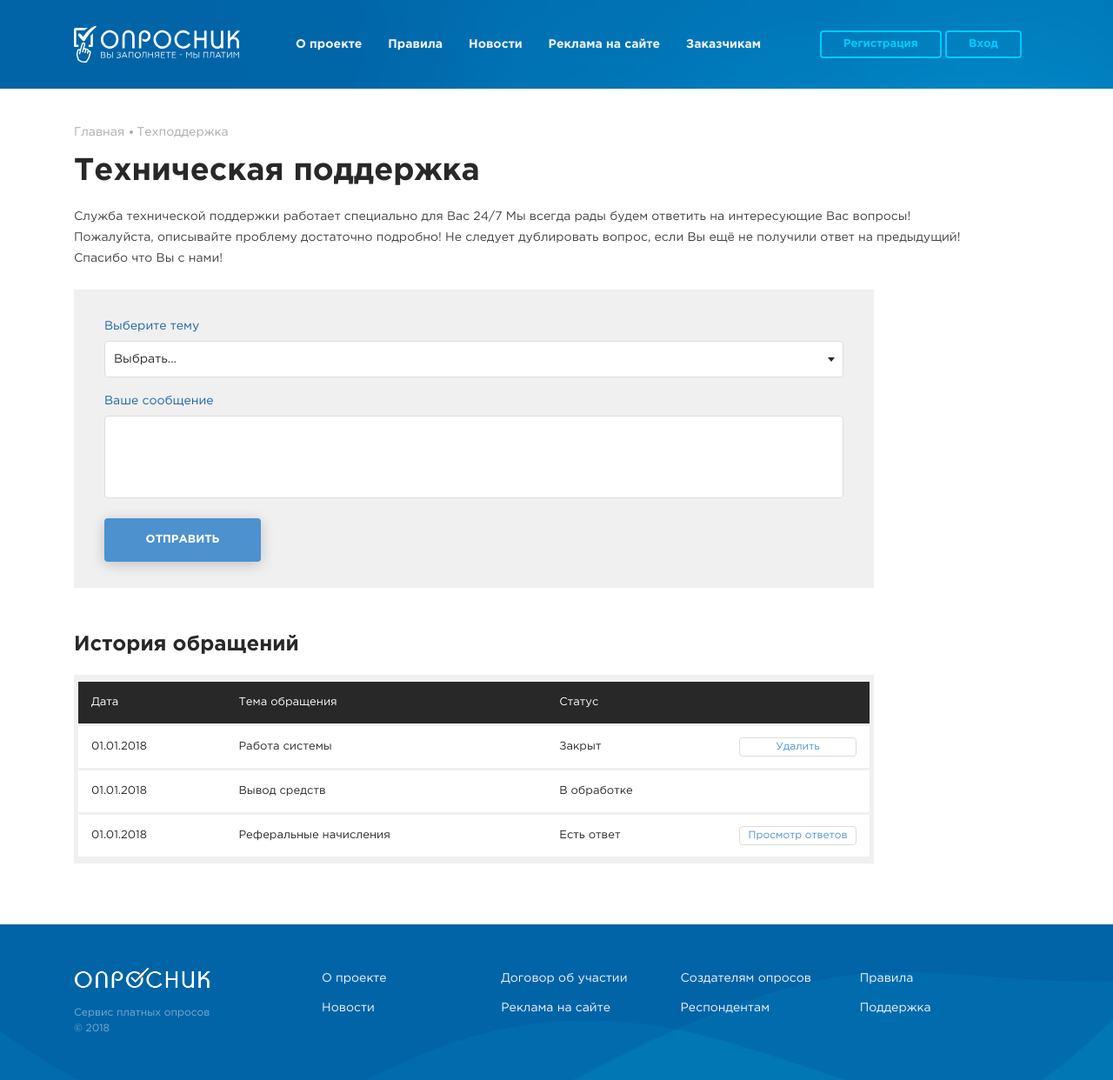
After one commit to sidesmik/questionnaire, a PHP site: page /support.php in a window 1280 px wide. The commit adds this page. Shown: the whole page at 87% size. Run offline with PHP 8.4, Linux system fonts and the light colour scheme; some libraries are stand-ins or nearby versions.

Commit message:
- support page

```diff
--- a/scss/_layout.scss
+++ b/scss/_layout.scss
@@ -19,8 +19,8 @@
 }
 
 .gray-section{
-	padding: 25px 30px;
-	background: #f9f9f9;
+	padding: 30px 35px;
+	background: #f0f0f0;
 	width: 100%;
 }
 
--- a/scss/components/common/_buttons.scss
+++ b/scss/components/common/_buttons.scss
@@ -57,6 +57,14 @@
 			padding: 9px 25px;
 		}
 
+		&.btn-tiny{
+			font-size: 12px;
+			line-height: 20px;
+			padding: 0 7px;
+			text-transform: none;
+			font-weight: 400;
+		}
+
 		&.small-side-paddings{
 			padding-left: 10px;
 			padding-right: 10px;
@@ -92,6 +100,11 @@
 
 		&.btn-small{
 			padding: 5px 25px;
+		}
+
+		&.btn-tiny{
+			border: 1px solid #ddd;
+			padding: 0 7px;
 		}
 
 		@each $i in $btn_colors{
--- a/scss/components/common/_tables.scss
+++ b/scss/components/common/_tables.scss
@@ -11,14 +11,10 @@
 
 	tr{
 		transition: all $t;
-		background: #f3f3f3;
+		background: #fff;
 
 		&:last-child{
 			margin-bottom: 0;
-		}
-
-		&:nth-child(odd){
-			background: #e8e8e8;
 		}
 
 		td,
@@ -30,24 +26,13 @@
 			line-height: 18px;
 			vertical-align: middle;
 			border: 0;
-
-			// .btn.btn-light{ margin-bottom: 3px; }
-
-			&:first-child{
-				border-radius: $r 0 0 $r;
-			}
-
-			&:last-child{
-				border-radius: 0 $r $r 0;
-			}
 		}
 
 		th{
-			background: $blue;
+			background: $dark;
 			color: #fff;
 			font-weight: 400;
 			text-align: left;
-			border-bottom-width: 3px;
 		}
 
 		&:last-child{
@@ -57,7 +42,7 @@
 		}
 
 		&:hover{
-			background: darken(#fff, 15%);
+			background: darken(#fff, 10%);
 		}
 	}
 
--- a/scss/components/forms/_forms.scss
+++ b/scss/components/forms/_forms.scss
@@ -170,7 +170,7 @@ textarea{
 textarea{
 	resize: none;
 	height: 95px;
-	padding: 5px 10px;
+	padding: 10px 10px;
 }
 
 
--- /dev/null
+++ b/support.php
@@ -0,0 +1,84 @@
+<?php $page_title = "Техническая поддержка" ?>
+<?php include('page-parts/header.inc.php') ?>
+<div class="main-content">
+	<div class="page">
+		<div class="container">
+			<div class="row">
+				<div class="col col-12">
+					<ul class="breadcrumbs">
+						<li><a href="index.php">Главная</a></li>
+						<li>Техподдержка</li>
+					</ul>
+					<h1><?= $page_title ?></h1>
+					<p>Служба технической поддержки работает специально для Вас 24/7 Мы всегда рады будем ответить на интересующие Вас вопросы! <br>Пожалуйста, описывайте проблему достаточно подробно! Не следует дублировать вопрос, если Вы ещё не получили ответ на предыдущий! <br>Спасибо что Вы с нами!</p>
+					<div class="row">
+						<div class="col col-10 col-xs-12">
+							<div class="gray-section margin-bottom-huge">
+								<div class="form support-form margin-no">
+									<div class="form-row">
+										<div class="form-label color-blue">Выберите тему</div>
+										<div class="form-field">
+											<select>
+												<option class="hideme" value="v0">Выбрать...</option>
+												<option value="v1">Вопрос</option>
+												<option value="v2">Сообщение об ошибке</option>
+												<option value="v3">Жалоба</option>
+											</select>
+										</div>
+									</div>
+									<div class="form-row">
+										<div class="form-label color-blue">Ваше сообщение</div>
+										<div class="form-field">
+											<textarea></textarea>
+										</div>
+									</div>
+									<div class="form-row">
+										<div class="form-field">
+											<a href="#" class="btn btn-default" style="width: 100%; max-width: 180px;">Отправить</a>
+										</div>
+									</div>
+								</div>
+							</div>
+							<h2>История обращений</h2>
+							<div class="gray-section padding-tiny">
+								<div class="scrollable-container">
+									<table class="table">
+										<tr>
+											<th>Дата</th>
+											<th>Тема обращения</th>
+											<th>Статус</th>
+											<th style="width: 165px;">&nbsp;</th>
+										</tr>
+										<tr>
+											<td>01.01.2018</td>
+											<td>Работа системы</td>
+											<td>Закрыт</td>
+											<td>
+												<a href="#" class="btn btn-light btn-tiny fullwidth">Удалить</a>
+											</td>
+										</tr>
+										<tr>
+											<td>01.01.2018</td>
+											<td>Вывод средств</td>
+											<td>В обработке</td>
+											<td></td>
+										</tr>
+										<tr>
+											<td>01.01.2018</td>
+											<td>Реферальные начисления</td>
+											<td>Есть ответ</td>
+											<td>
+												<a href="#" class="btn btn-light btn-tiny fullwidth">Просмотр ответов</a>
+											</td>
+										</tr>
+									</table>
+								</div>
+							</div>
+						</div>
+					</div>
+				</div>
+			</div>
+		</div>
+	</div>
+</div>
+<?php include('page-parts/footer.inc.php') ?>
```
Also changed, not shown: css/main.css.
